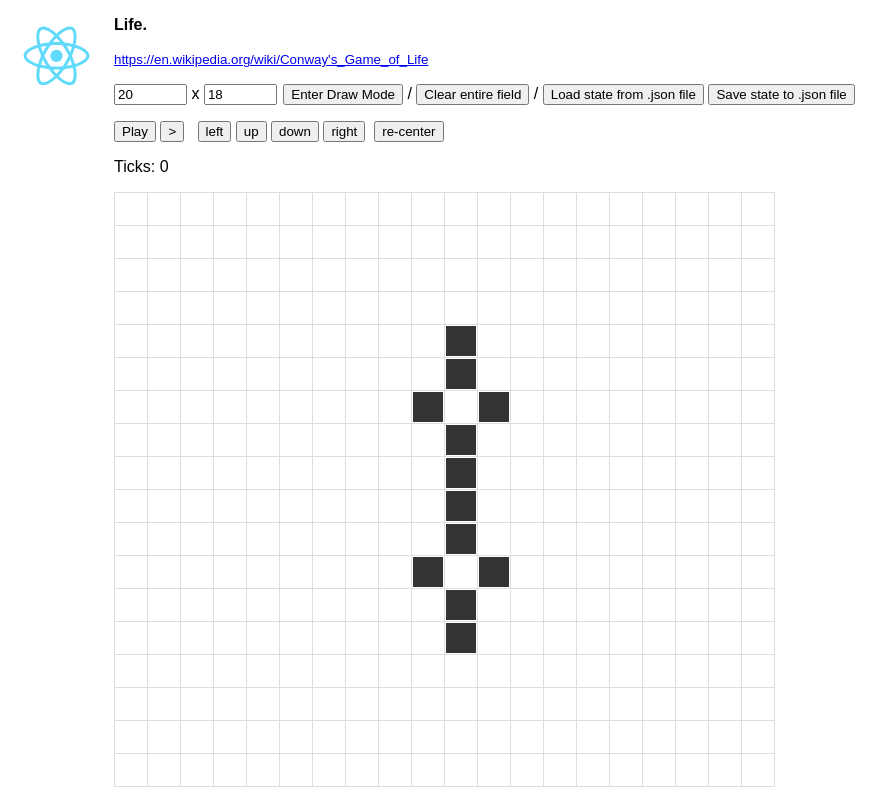
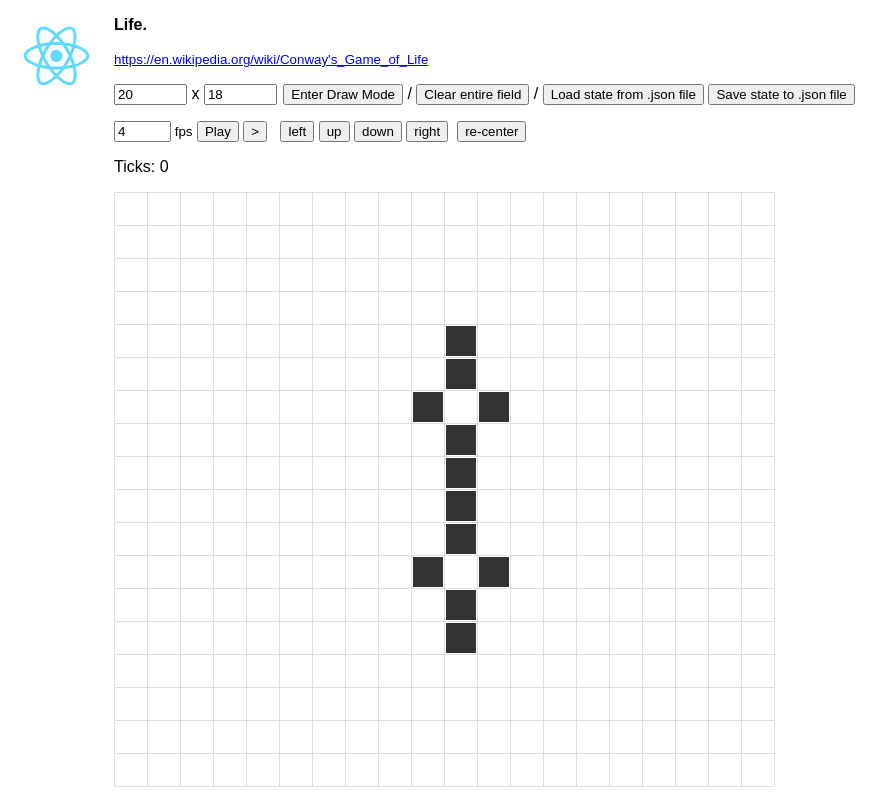
Before and after one commit to gromin/Life, a React (Create React App) app: page / in a window 1280 px wide. Shown: the whole page, without its empty margins (0-895 px from the left). Built offline with nearby package versions, Linux system fonts and the light colour scheme; the HTML template or start-up script is replaced by a standard one.

Commit message:
Add frameRate control

```diff
--- a/src/App.tsx
+++ b/src/App.tsx
@@ -32,6 +32,7 @@ export interface AppState {
   fieldHeight: number
   fieldOffset: Cell
   tickCount: number
+  frameRate: number
   running: boolean
   drawing: boolean
 }
@@ -52,6 +53,7 @@ class App extends React.Component {
       fieldHeight: 18,
       fieldOffset: {x: 0, y: 0},
       tickCount: 0,
+      frameRate: 4,
       running: false,
       drawing: false
     }
@@ -72,7 +74,7 @@ class App extends React.Component {
     if (this.state.running) {
       this.advanceState()
     }
-    setTimeout(this.processTimerTick, 1000 / 4)
+    setTimeout(this.processTimerTick, 1000 / this.state.frameRate)
   }
 
   advanceState = () => {
@@ -290,6 +292,13 @@ class App extends React.Component {
           {this.renderCanvasControls()}
         </p>
         <p>
+          <input
+            size={4}
+            value={this.state.frameRate}
+            onChange={e => this.setState({frameRate: Math.max(0, Math.min(30, parseInt(e.target.value, 10)))})}
+          />
+          <small>&nbsp;fps</small>
+          &nbsp;
           {!this.state.drawing &&
             <button onClick={this.handlePlayPauseClick}>{this.state.running ? 'Pause' : 'Play'}</button>}
           &nbsp;
```
